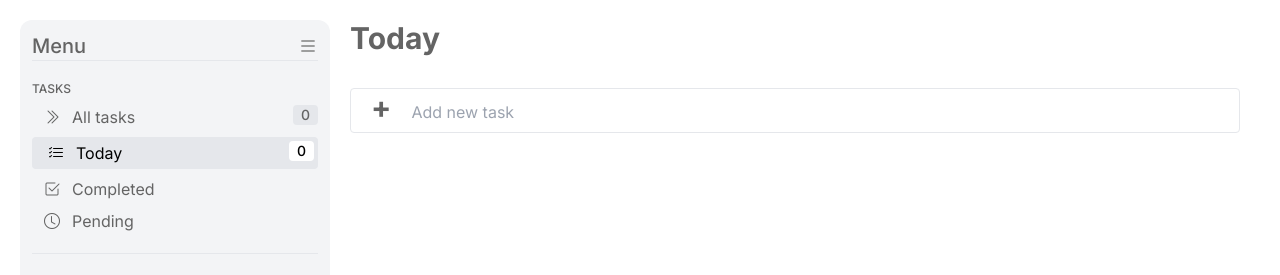
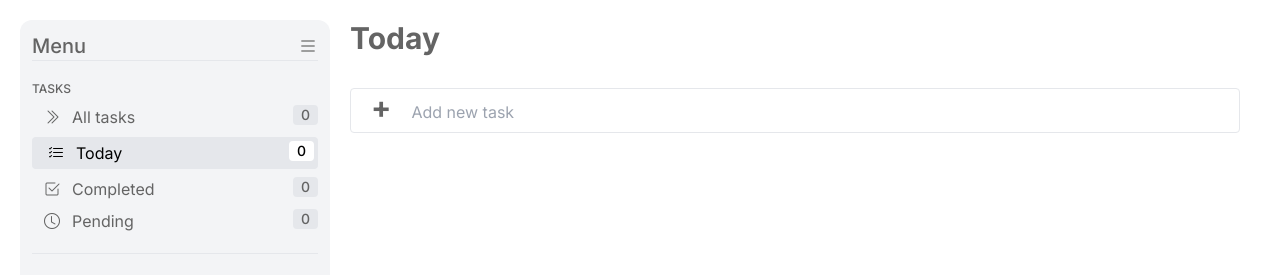
Before and after one commit to Elisha-Tetteyfio/nextjs-to-do-list, a Next.js app: page / in a window 1280 px wide. Shown: the top 275 px of the page. Built offline with nearby package versions, Linux system fonts and the light colour scheme.

Commit message:
Add other task filters

```diff
--- a/src/app/components/tab_components/Tabs.js
+++ b/src/app/components/tab_components/Tabs.js
@@ -1,11 +1,9 @@
 import { useContext, useState } from "react";
 import Tab from "./Tab";
-import { todayTask } from "@/app/filters";
+import { completeTask, pendingTask, todayTask } from "@/app/filters";
 import TaskContext from "@/app/TaskContext";
-// import TaskContext from "@/app/contexts/TaskContext";
 
 const Tabs = () => {
-  // const [tasks] = useContext(TaskContext);
   const [tasks] = useContext(TaskContext)
   const [currentTab, setCurrentTab] = useState("tab-today");
 
@@ -18,6 +16,12 @@ const Tabs = () => {
   }
   const countAllTasks = () => {
     return tasks.length
+  }
+  const countCompleteTask = () => {
+    return completeTask(tasks).length
+  }
+  const countPendingTask = () => {
+    return pendingTask(tasks).length
   }
 
   return(
@@ -35,13 +39,13 @@ const Tabs = () => {
         onSelect={()=>changeTab("tab-today")}
       />
       <Tab
-        details={{name:"Completed", icon:"bi-check2-square"}}
+        details={{name:"Completed", count:countCompleteTask(), icon:"bi-check2-square"}}
         key="tab-calendar"
         isHighlighted={currentTab=="tab-calendar"}
         onSelect={()=>changeTab("tab-calendar")}
       />
       <Tab
-        details={{name:"Pending", icon:"bi-clock"}}
+        details={{name:"Pending", count:countPendingTask(), icon:"bi-clock"}}
         key="tab-sticky"
         isHighlighted={currentTab=="tab-sticky"}
         onSelect={()=>changeTab("tab-sticky")}
--- a/src/app/filters.js
+++ b/src/app/filters.js
@@ -2,3 +2,11 @@ export function todayTask(tasks) {
   const newtasks = tasks.filter((task)=> task.date == new Date().toJSON().slice(0, 10))
   return newtasks
 }
+export function completeTask(tasks) {
+  const newtasks = tasks.filter((task)=> task.completed == true)
+  return newtasks
+}
+export function pendingTask(tasks) {
+  const newtasks = tasks.filter((task)=> task.completed == false)
+  return newtasks
+}
--- a/src/app/page.js
+++ b/src/app/page.js
@@ -38,6 +38,11 @@ export default function Home() {
             <Task task={task} key={task.key} onEdit={() => show_new(task)}/>
           )
         }
+        {
+          tasks.map(task=>
+            <Task task={task} key={task.key} onEdit={() => show_new(task)}/>
+          )
+        }
       </div>
       {/* New task side bar */}
       {
```
